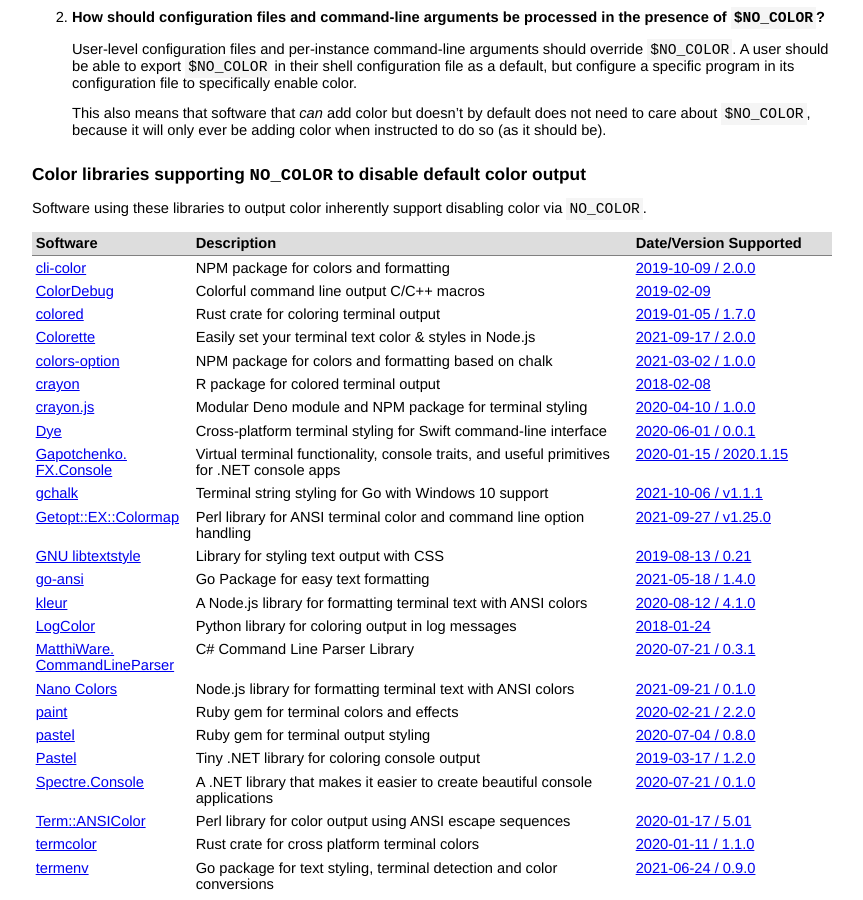
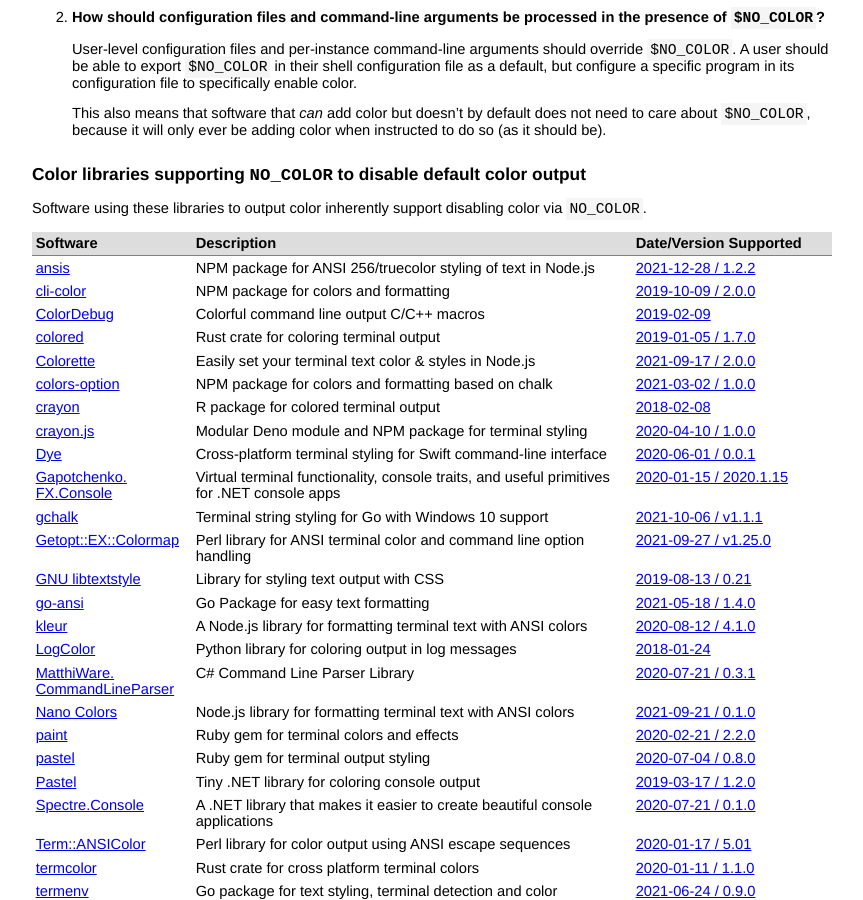
Before and after one commit to jcs/no_color, a Jekyll site: the page built from index.md, in a window 1280 px wide and 900 px high, scrolled down 552 px. Shown: the whole window, without its empty margins (208-1071 px from the left). Built offline with Jekyll 4.4.1, drawn with Linux system fonts in a browser that asks for light colours; our own code applies the rules of GitHub Pages for plain Markdown files.

Commit message:
Add Node.js library `ansis` (#157)

```diff
--- a/index.md
+++ b/index.md
@@ -65,6 +65,7 @@ color via `NO_COLOR`.
 
 | Software | Description | Date/Version Supported |
 |:-|:-|:-|
+| [ansis](https://github.com/webdiscus/ansis) | NPM package for ANSI 256/truecolor styling of text in Node.js | [2021-12-28 / 1.2.2](https://github.com/webdiscus/ansis/releases/tag/v1.2.2) |
 | [cli-color](https://github.com/medikoo/cli-color) | NPM package for colors and formatting | [2019-10-09 / 2.0.0](https://github.com/medikoo/cli-color/releases/tag/v2.0.0) |
 | [ColorDebug](https://github.com/roboticslab-uc3m/color-debug) | Colorful command line output C/C++ macros | [2019-02-09](https://github.com/roboticslab-uc3m/color-debug/commit/2e2a5bf5a202228985612008967fb63ba8be53d8) |
 | [colored](https://github.com/mackwic/colored) | Rust crate for coloring terminal output | [2019-01-05 / 1.7.0](https://github.com/mackwic/colored/blob/master/CHANGELOG.md#170-january-2019) |
```
